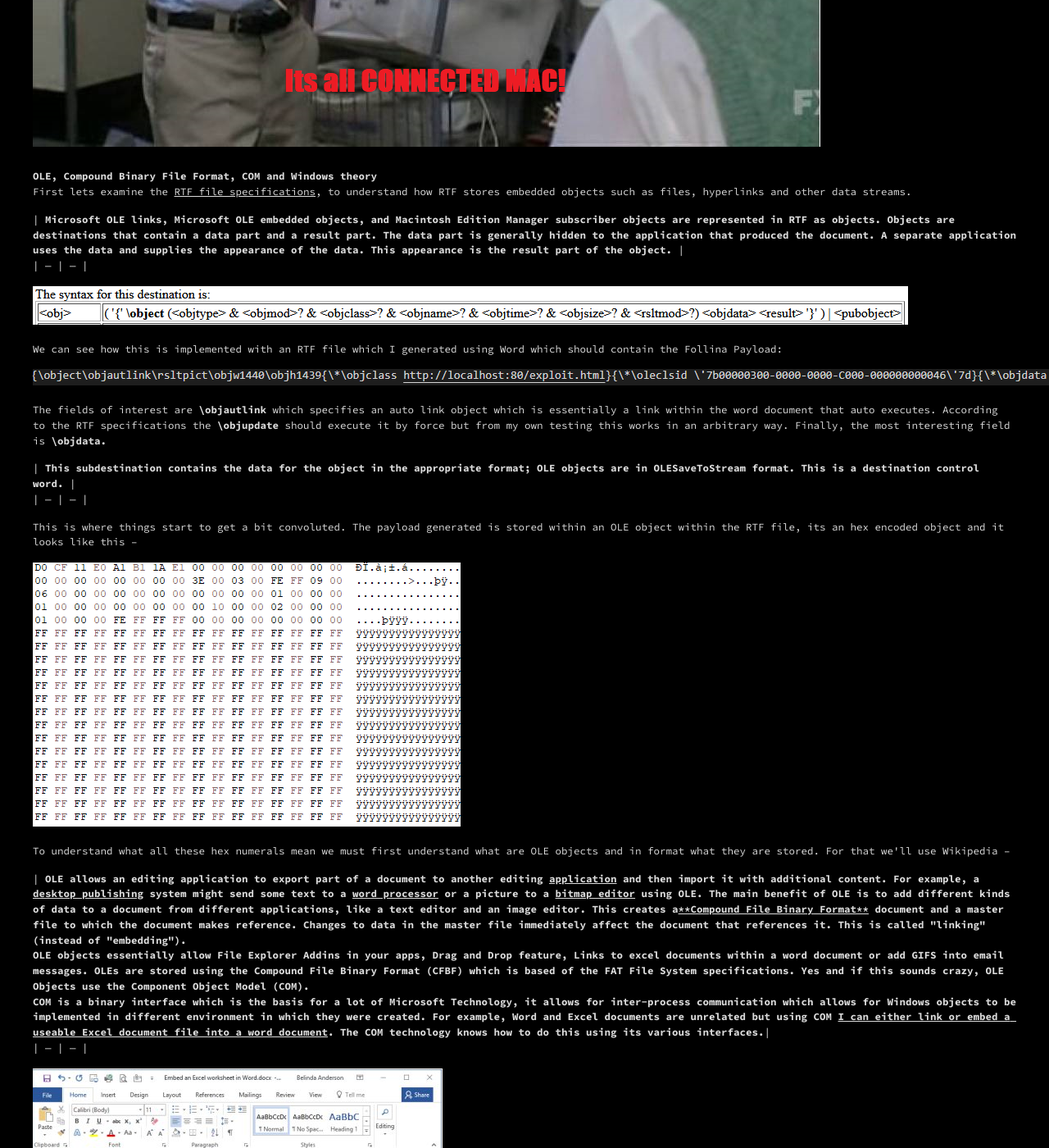
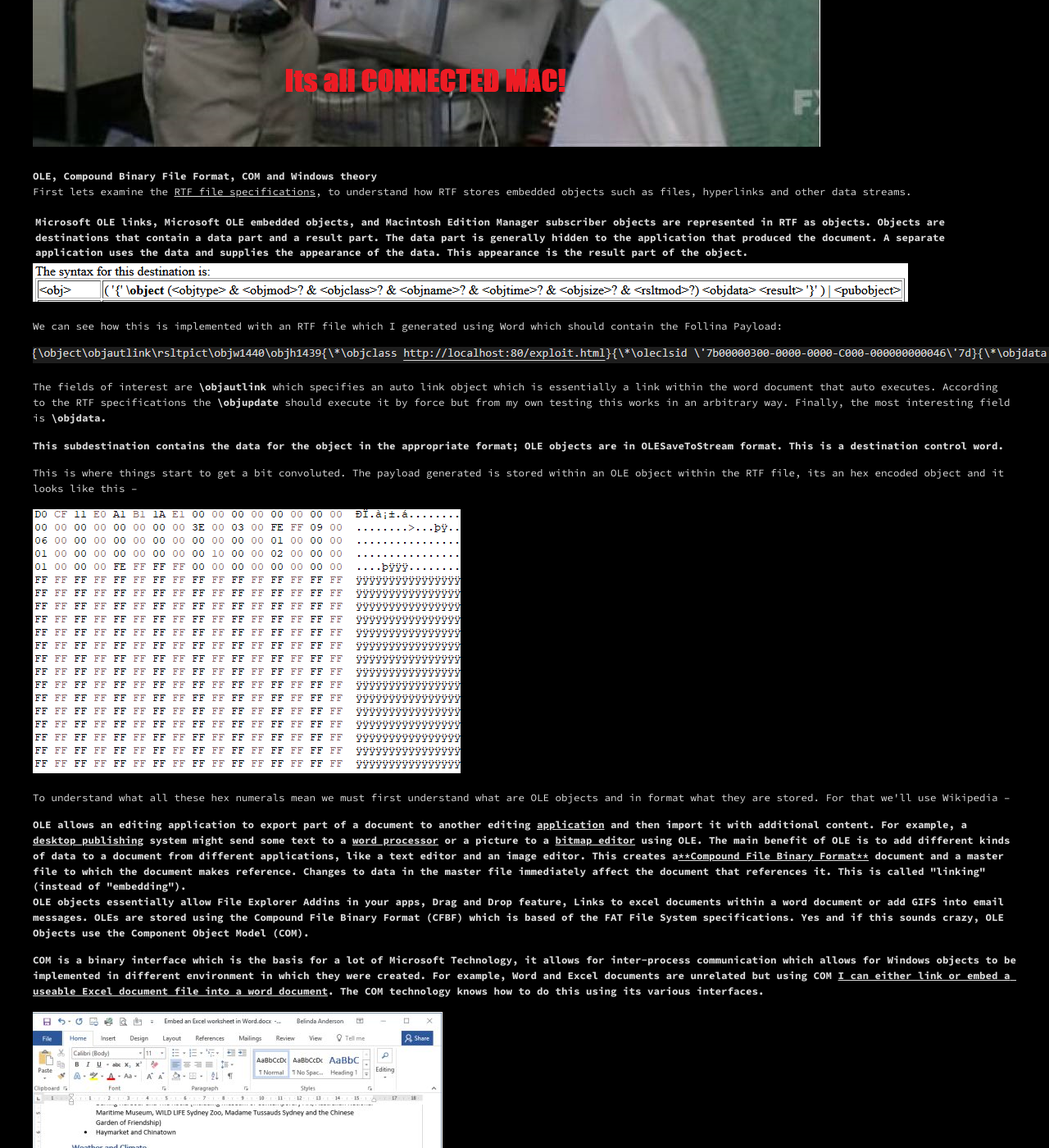
Before and after one commit to DanusMinimus/danusminimus.github.io, a Jekyll site: the page built from _posts/2022-06-18-Understanding-OLE-Objects-and-Microsoft-Magic-to-mess-with-with-CVE-2022-30190(Follina).md, in a window 1280 px wide and 1400 px high, scrolled down 3191 px. Shown: the whole window at 82% size. Built offline with Jekyll 4.4.1, drawn with Linux system fonts in a browser that asks for light colours.

```diff
--- a/_posts/2022-06-18-Understanding-OLE-Objects-and-Microsoft-Magic-to-mess-with-with-CVE-2022-30190(Follina).md
+++ b/_posts/2022-06-18-Understanding-OLE-Objects-and-Microsoft-Magic-to-mess-with-with-CVE-2022-30190(Follina).md
@@ -37,8 +37,8 @@ This prompted me, to learn how OLE Objects are stored and understand how they wo
 
 First lets examine the [RTF file specifications](https://www.biblioscape.com/rtf15_spec.htm), to understand how RTF stores embedded objects such as files, hyperlinks and other data streams.
 
-| **Microsoft OLE links, Microsoft OLE embedded objects, and Macintosh Edition Manager subscriber objects are represented in RTF as objects. Objects are destinations that contain a data part and a result part. The data part is generally hidden to the application that produced the document. A separate application uses the data and supplies the appearance of the data. This appearance is the result part of the object.** |
-| --- | --- |
+**Microsoft OLE links, Microsoft OLE embedded objects, and Macintosh Edition Manager subscriber objects are represented in RTF as objects. Objects are destinations that contain a data part and a result part. The data part is generally hidden to the application that produced the document. A separate application uses the data and supplies the appearance of the data. This appearance is the result part of the object.** |
+
 
 ![](/images/follina_blog/image8.png)
 
@@ -48,8 +48,7 @@ We can see how this is implemented with an RTF file which I generated using Word
 
 The fields of interest are **\objautlink** which specifies an auto link object which is essentially a link within the word document that auto executes. According to the RTF specifications the **\objupdate** should execute it by force but from my own testing this works in an arbitrary way. Finally, the most interesting field is **\objdata.**
 
-| **This subdestination contains the data for the object in the appropriate format; OLE objects are in OLESaveToStream format. This is a destination control word.** |
-| --- | --- |
+**This subdestination contains the data for the object in the appropriate format; OLE objects are in OLESaveToStream format. This is a destination control word.**
 
 This is where things start to get a bit convoluted. The payload generated is stored within an OLE object within the RTF file, its an hex encoded object and it looks like this –
 
@@ -57,10 +56,11 @@ This is where things start to get a bit convoluted. The payload generated is sto
 
 To understand what all these hex numerals mean we must first understand what are OLE objects and in format what they are stored. For that we&#39;ll use Wikipedia –
 
-| **OLE allows an editing application to export part of a document to another editing [application](https://en.wikipedia.org/wiki/Software_application) and then import it with additional content. For example, a [desktop publishing](https://en.wikipedia.org/wiki/Desktop_publishing) system might send some text to a [word processor](https://en.wikipedia.org/wiki/Word_processor) or a picture to a [bitmap editor](https://en.wikipedia.org/wiki/Bitmap_editor) using OLE. The main benefit of OLE is to add different kinds of data to a document from different applications, like a text editor and an image editor. This creates a[**Compound File Binary Format**](https://en.wikipedia.org/wiki/Compound_File_Binary_Format) document and a master file to which the document makes reference. Changes to data in the master file immediately affect the document that references it. This is called &quot;linking&quot; (instead of &quot;embedding&quot;).
-OLE objects essentially allow File Explorer Addins in your apps, Drag and Drop feature, Links to excel documents within a word document or add GIFS into email messages. OLEs are stored using the Compound File Binary Format (CFBF) which is based of the FAT File System specifications. Yes and if this sounds crazy, OLE Objects use the Component Object Model (COM).
-COM is a binary interface which is the basis for a lot of Microsoft Technology, it allows for inter-process communication which allows for Windows objects to be implemented in different environment in which they were created. For example, Word and Excel documents are unrelated but using COM [I can either link or embed a useable Excel document file into a word document](https://www.thetraininglady.com/embed-excel-in-word/). The COM technology knows how to do this using its various interfaces.**|
-| --- | --- |
+**OLE allows an editing application to export part of a document to another editing [application](https://en.wikipedia.org/wiki/Software_application) and then import it with additional content. For example, a [desktop publishing](https://en.wikipedia.org/wiki/Desktop_publishing) system might send some text to a [word processor](https://en.wikipedia.org/wiki/Word_processor) or a picture to a [bitmap editor](https://en.wikipedia.org/wiki/Bitmap_editor) using OLE. The main benefit of OLE is to add different kinds of data to a document from different applications, like a text editor and an image editor. This creates a[**Compound File Binary Format**](https://en.wikipedia.org/wiki/Compound_File_Binary_Format) document and a master file to which the document makes reference. Changes to data in the master file immediately affect the document that references it. This is called &quot;linking&quot; (instead of &quot;embedding&quot;).
+OLE objects essentially allow File Explorer Addins in your apps, Drag and Drop feature, Links to excel documents within a word document or add GIFS into email messages. OLEs are stored using the Compound File Binary Format (CFBF) which is based of the FAT File System specifications. Yes and if this sounds crazy, OLE Objects use the Component Object Model (COM).**
+
+**COM is a binary interface which is the basis for a lot of Microsoft Technology, it allows for inter-process communication which allows for Windows objects to be implemented in different environment in which they were created. For example, Word and Excel documents are unrelated but using COM [I can either link or embed a useable Excel document file into a word document](https://www.thetraininglady.com/embed-excel-in-word/). The COM technology knows how to do this using its various interfaces.**
+
 
 ![](/images/follina_blog/image11.png)
 
@@ -96,8 +96,7 @@ According to the [MS-CFB](https://docs.microsoft.com/en-us/openspecs/windows_pro
 
 [What is a Compound Binary File ( **CBF** )?](https://en.wikipedia.org/wiki/Compound_File_Binary_Format) According to Wikipedia it is the following –
 
-|**Compound File Binary Format (CFBF), also called Compound File, Compound Document format, or Composite Document File V2 (CDF), is a [compound](https://en.wikipedia.org/wiki/Compound_document)[document file format](https://en.wikipedia.org/wiki/Document_file_format) for storing numerous files and streams within a single file on a disk. CFBF is developed by [Microsoft](https://en.wikipedia.org/wiki/Microsoft) and is an implementation of Microsoft [COM Structured Storage](https://en.wikipedia.org/wiki/COM_Structured_Storage). At its simplest, the Compound File Binary Format is a container, with little restriction on what can be stored within it. A CFBF file structure loosely resembles a [FAT](https://en.wikipedia.org/wiki/File_Allocation_Table)[filesystem](https://en.wikipedia.org/wiki/Filesystem). The file is partitioned into Sectors which are chained together with a File Allocation Table (not to be mistaken with the file system of the same name) which contains chains of sectors related to each file, a Directory holds information for contained files with a Sector ID (SID) for the starting sector of a chain and so on.**|
-| --- | --- |
+**Compound File Binary Format (CFBF), also called Compound File, Compound Document format, or Composite Document File V2 (CDF), is a [compound](https://en.wikipedia.org/wiki/Compound_document)[document file format](https://en.wikipedia.org/wiki/Document_file_format) for storing numerous files and streams within a single file on a disk. CFBF is developed by [Microsoft](https://en.wikipedia.org/wiki/Microsoft) and is an implementation of Microsoft [COM Structured Storage](https://en.wikipedia.org/wiki/COM_Structured_Storage). At its simplest, the Compound File Binary Format is a container, with little restriction on what can be stored within it. A CFBF file structure loosely resembles a [FAT](https://en.wikipedia.org/wiki/File_Allocation_Table)[filesystem](https://en.wikipedia.org/wiki/Filesystem). The file is partitioned into Sectors which are chained together with a File Allocation Table (not to be mistaken with the file system of the same name) which contains chains of sectors related to each file, a Directory holds information for contained files with a Sector ID (SID) for the starting sector of a chain and so on.**
 
 Microsoft stores OLE objects within CBF&#39;s and COM Objects within those OLEs. Why Microsoft chose CBFs as the [main format to store these objects can be read here.](https://en.wikipedia.org/wiki/COM_Structured_Storage) This format is mostly replaced by [Office Open XML](https://en.wikipedia.org/wiki/Office_Open_XML) but as I saw its still used within RTF objects and old office extensions such as:
 
@@ -190,7 +189,7 @@ The final two problems are quite easy to solve. With some simple math to calcula
 
 By doing this, I&#39;m essentially just modifying the objects and not changing the stream alignment! This in fact works perfectly!
 
-![](/images/follina_blog/follina.mp4)
+![](https://drive.google.com/file/d/1XN9kXjXLdH4zYW12RUpVn1YyoJLYjkBY/view?usp=sharing))
 
 [You can read the python code here!](https://github.com/chvancooten/follina.py/blob/main/follina.py)
 
```
